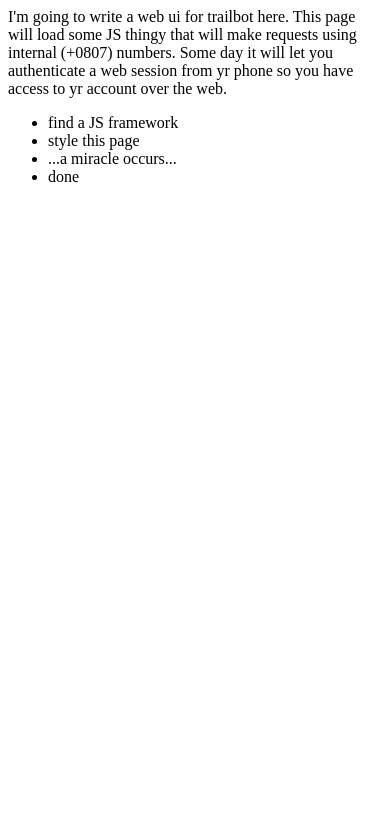
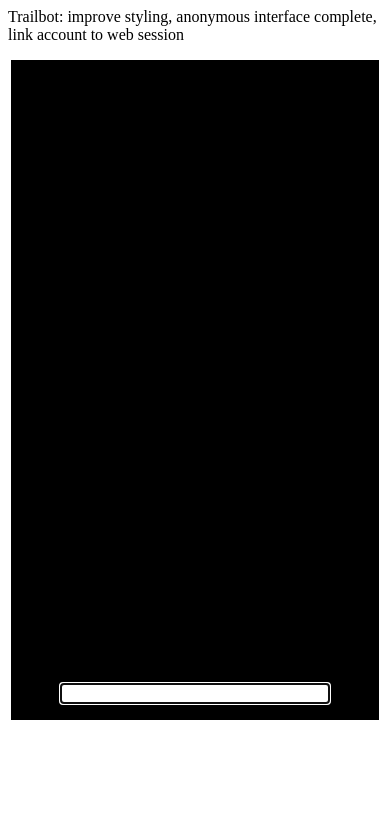
Before and after one commit to mglover/trailbot, a Python web app: template templates/webui.html in a window 390 px wide. Shown: the top 827 px of the page. Run offline with Jinja, Linux system fonts and the light colour scheme; the template is opened without the code that fills it, so the values that code supplies are empty.

Commit message:
webui functional with no guardrails and static phone number

```diff
--- a/templates/webui.html
+++ b/templates/webui.html
@@ -1,17 +1,104 @@
 <html>
 
 <head>
+<!--link rel="stylesheet" href="/static/style.css"-->
+<style>
+#content {
+    max-height: 100vh;
+}
+#session {
+    padding: 1em;
+    background: black;
+    width: 90%;
+    max-width: 40em;
+    margin: auto
+}
+#log {
+    height: 70vh;
+    min-height: 5em;
+    overflow: scroll;
+    padding: 0.5em;
+    width: 80%;
+    margin: auto;
+}
+code {
+    display: block;
+    padding: .5em;
+    margin: .5em;
+}
+code.a {
+    background: white;
+    text-align: right;
+}
+code.b {
+    background: grey;
+    text-align: left;
+}
+input {
+    background: white;
+    text-align: right
+    padding: 0.5em;
+    width: 80%;
+    margin: auto;
+    display: block;
+
+}
+</style>
+<script>
+    function wrap(link) {
+        return "<a href=\""+link+"\">"+link+"</a>"
+    }
+    function markup(str) {
+        str = str.replaceAll("<", "&lt;")
+        str = str.replaceAll(">", "&gt;")
+        str = str.replaceAll('\n', '\n<br>')
+
+
+        link_re = /https*:\/\/[-\/\._A-Za-z0-9]+/g
+        str = str.replaceAll(link_re, wrap)
+        return str
+    }
+    function append(cls, str) {
+        log = document.getElementById('log')
+        n = document.createElement('code')
+        n.className=cls
+        n.innerHTML=markup(str)
+        log.appendChild(n)
+        log.scrollTop = log.scrollHeight
+    }
+    function xact(msg) {
+        append('a', msg)
+
+        xhr = new XMLHttpRequest();
+        xhr.onload = function () {
+            append('b', xhr.responseText)
+        }
+        xhr.open("get", "/wx/api?body="+encodeURIComponent(msg));
+        xhr.send()
+    }
+
+    window.onload = function() {
+        console.log('loaded')
+        inp = document.getElementById('input')
+        inp.onkeypress = function (evt) {
+            if (evt.key == "Enter") {
+                xact(inp.value)
+                inp.value = ''
+            }
+        }
+        inp.value = ''
+    }
+
+</script>
 </head>
 
 <body>
-I'm going to write a web ui for trailbot here.  This page will load some JS thingy that will make requests using internal (+0807) numbers.  Some day it will let you authenticate a web session from yr phone so you have access to yr account over the web.
-
-<ul>
-<li> find a JS framework
-<li> style this page
-<li> ...a miracle occurs...
-<li> done
-</ul>
-
+<div class="content">
+    <p>Trailbot: improve styling, anonymous interface complete, link account to web session
+    <div id="session">
+        <div id="log"></div>
+        <input autofocus type="text"  id="input"></input>
+    </div>
+</div>
 </body>
 </html>
```
Also changed, not shown: tb.py (+10 -4 lines).
